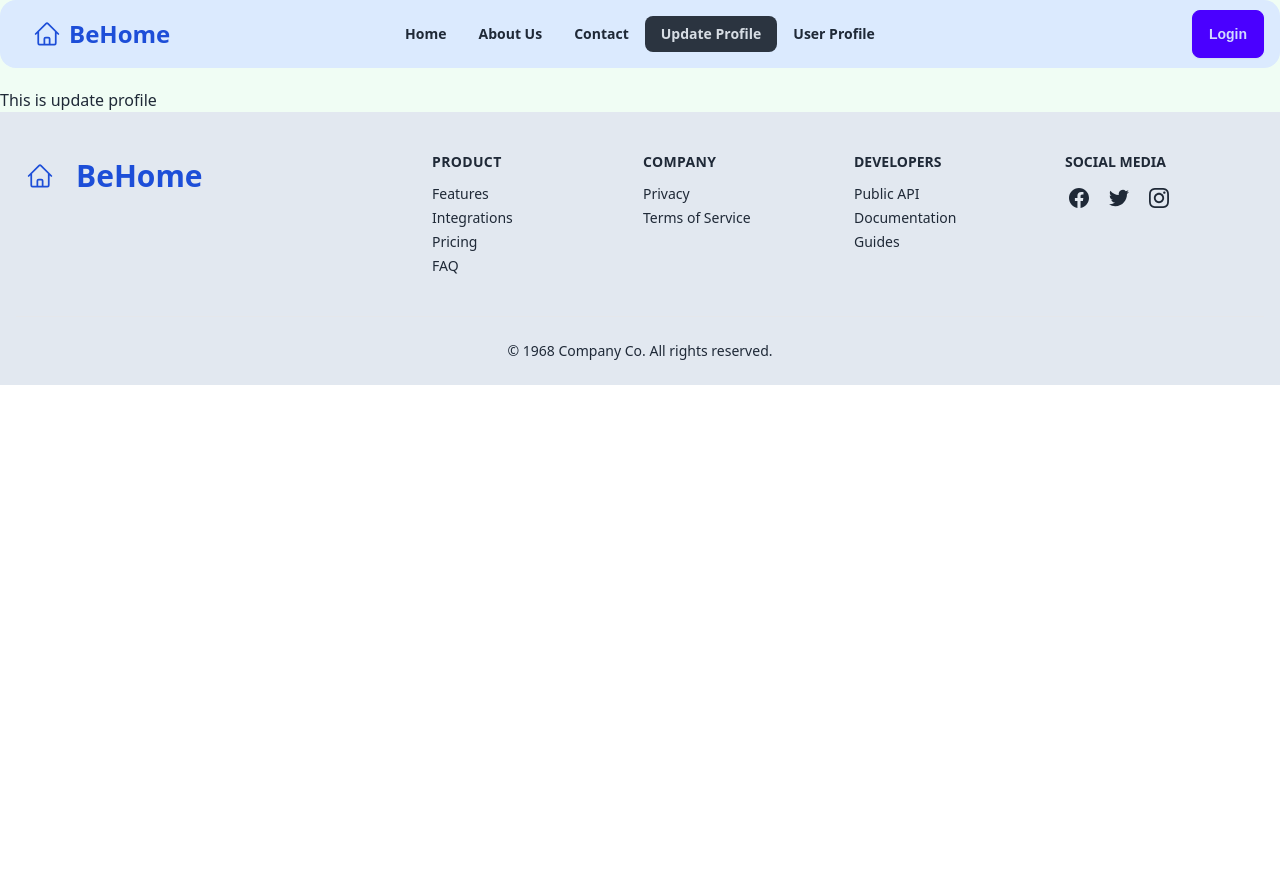
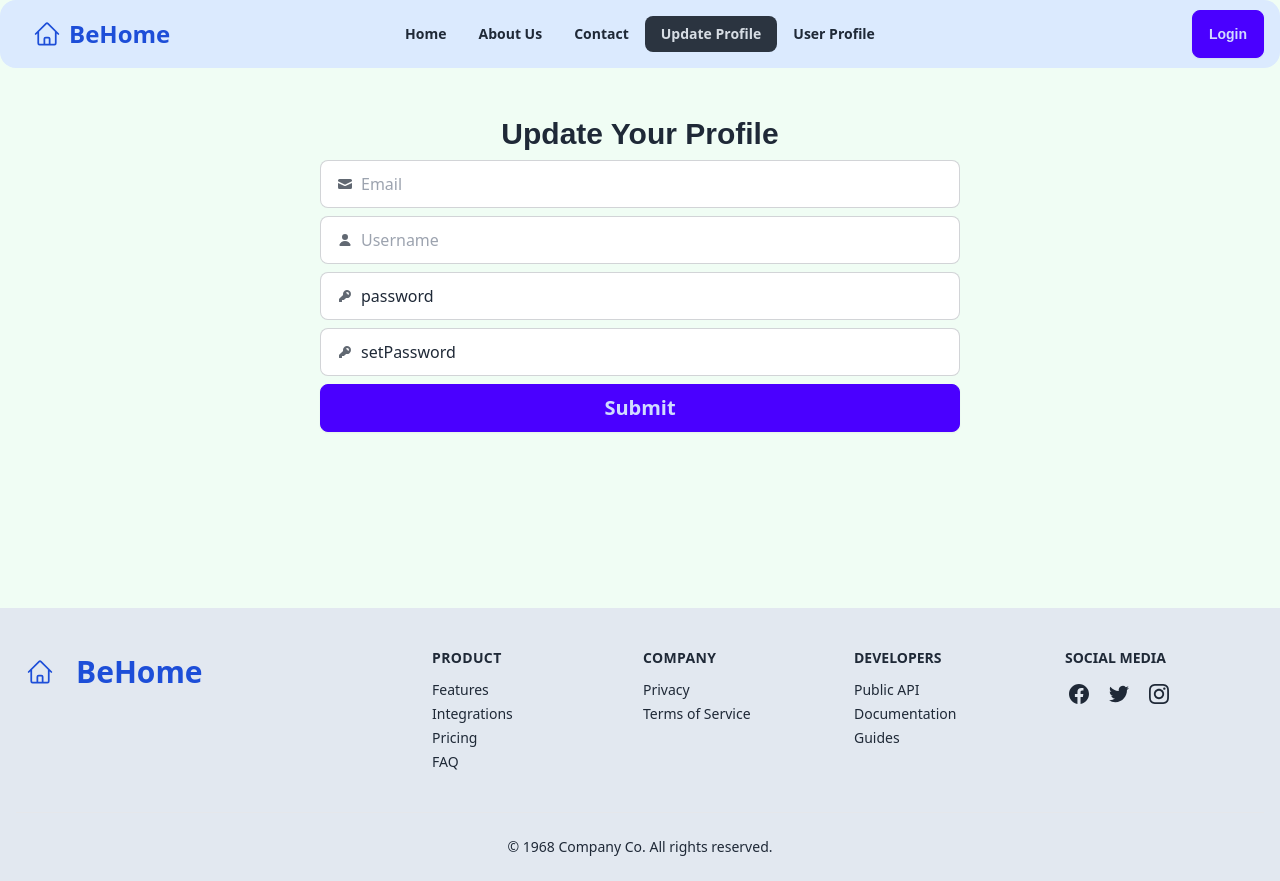
Before and after one commit to Meghla15/BeHome, a React (Vite) app: page /updateProfile in a window 1280 px wide. Before the commit the page ends 800 px from the top, so only its background shows below. Built offline with nearby package versions, Linux system fonts and the light colour scheme; no server answers.

Commit message:
adding some more function

```diff
--- a/package.json
+++ b/package.json
@@ -21,6 +21,7 @@
     "react-icons": "^5.0.1",
     "react-leaflet": "^4.2.1",
     "react-router-dom": "^6.22.3",
+    "react-toastify": "^10.0.5",
     "sort-by": "^1.2.0",
     "swiper": "^11.1.0"
   },
--- a/src/Components/Card/Card.jsx
+++ b/src/Components/Card/Card.jsx
@@ -1,7 +1,7 @@
 import { Link } from "react-router-dom";
 
 const Card = ({item}) => {
-    const {estate_title, id,price,status,area,location,facilities,image_url} = item || {};
+    const {estate_title, id,price,area,location,facilities,image_url} = item || {};
 
     return (
        <Link to={`/card-details/${id}`}> <div className="card container flex justify-between items-stretch h-full w-96 bg-base-100 shadow-xl">
--- a/src/DetailsPage/CardDetails.jsx
+++ b/src/DetailsPage/CardDetails.jsx
@@ -12,13 +12,14 @@ const CardDetails = () => {
 
     useEffect(()=>{
         if (cardData) {
-            const singleData =cardData.find(item => item.id === id);
+            const singleData =cardData.find(item => item.id == id);
 
             setSingleData(singleData);
             console.log(singleData)
 
         }
     },[cardData,id]);
+
     const {segment_name,estate_title,facilities } = singleData || {}
 
     return (
@@ -27,7 +28,7 @@ const CardDetails = () => {
           <img src="https://assets.lbmjournal.com/uploads/2019/11/new-single-family-home.jpg" className="w-[50%] rounded-lg shadow-2xl" />
           <div className=''>
           <p className='border-[1px] bg-red-700 text-white rounded-3xl w-1/3 text-center p-2 mb-2'>Status</p>
-            <h1 className="text-2xl font-neon font-semibold mb-2">Estate Name : <span className='font-extrabold font-neon '>Single Family Homes</span></h1>
+            <h1 className="text-2xl font-neon font-semibold mb-2">Estate Name : {estate_title}</h1>
             <h1 className="text-2xl font-neon font-bold">Estate Title :<span className='font-extrabold font-neon '>Spacious Family Home in Suburbia</span></h1>
 
             <p> <span className="py-6 text-xl font-semibold">Description: </span> This beautiful single-family home boasts 4 bedrooms, 2 bathrooms, and a large backyard, making it perfect for families seeking comfort and space. Nestled in the serene suburbs, this property offers a peaceful retreat from the hustle and bustle of city life. With ample natural light and modern amenities, including a spacious living room and fully equipped kitchen, this home is ideal for both relaxation and entertaining guests. Enjoy outdoor gatherings or simply unwind in the privacy of your backyard oasis. Conveniently located near schools, parks, and shopping centers, this home offers the perfect blend of tranquility and convenience.</p>
--- a/src/Firebase/FirebaseProvider.jsx
+++ b/src/Firebase/FirebaseProvider.jsx
@@ -15,7 +15,7 @@ const githubProvider = new GithubAuthProvider();
 const FirebaseProvider = ({children}) => {
     const [user, setUser] =useState(null);
     const [loading, setLoading] =useState(true);
-    console.log(loading)
+
 
 
 
@@ -29,7 +29,8 @@ const FirebaseProvider = ({children}) => {
      const updateUserProfile =(name,image) =>{
        return updateProfile(auth.currentUser,
              {
-            displayName: name, photoURL: image
+            displayName: name,
+            photoURL: image
           })
 
 
--- a/src/Hooks/UseAuth.jsx
+++ b/src/Hooks/UseAuth.jsx
@@ -1,4 +1,5 @@
-import React, { useContext } from 'react';
+
+import { useContext } from 'react';
 import { AuthContext } from '../Firebase/FirebaseProvider';
 
 const UseAuth = () => {
--- a/src/Hooks/UseCardData.jsx
+++ b/src/Hooks/UseCardData.jsx
@@ -6,9 +6,8 @@ const useCartData = () => {
 
     useEffect(()=>{
         const fetchData = async()=>{
-            const res =await fetch('../../public/FakeData/fakeData.json')
+            const res =await fetch('/FakeData/fakeData.json')
             const data = await res.json();
-            console.log(data)
             setCardData(data);
 
         }
--- a/src/Pages/Login.jsx
+++ b/src/Pages/Login.jsx
@@ -1,11 +1,13 @@
 
-import { Link } from 'react-router-dom';
+import { Link, useNavigate } from 'react-router-dom';
 import { useForm } from 'react-hook-form';
 import UseAuth from '../Hooks/UseAuth';
 import SocialLogin from '../Components/SocialLogin/SocialLogin';
 
 const Login = () => {
 	const {signInUser} =UseAuth();
+	const navigate = useNavigate();
+	const from = "/";
 
 	const {register,handleSubmit,formState: { errors }} = useForm();
 
@@ -14,6 +16,8 @@ const Login = () => {
 
 		 signInUser (email,password)
 		 .then(result =>{
+			navigate(from)
+			alert("user create successfully")
 			console.log(result.user)
 		 })
 		 .catch(error =>{
--- a/src/Pages/Register.jsx
+++ b/src/Pages/Register.jsx
@@ -1,60 +1,147 @@
-
-import { useForm} from "react-hook-form"
-import { Link, useLocation, useNavigate } from 'react-router-dom';
-import UseAuth from '../Hooks/UseAuth';
+import { FaEye, FaEyeSlash } from "react-icons/fa";
+import { useForm } from "react-hook-form";
+import { Link, useNavigate } from "react-router-dom";
+import UseAuth from "../Hooks/UseAuth";
+import { useState } from "react";
 
 const Register = () => {
-    const { createUser,updateUserProfile }=UseAuth();
+  const [error, setError] = useState("");
+  const [success, setSuccess] = useState("");
+  const [showPassword, setShowPassword] = useState(false);
+  const { createUser, updateUserProfile } = UseAuth();
   const navigate = useNavigate();
-    const location = useLocation();
-    const from = location?.state || "/";
+  const from = "/login";
 
-    const {register,handleSubmit,formState: { errors }} = useForm();
-      const onSubmit =data =>{
-        const {email, password, image, fullName } =data
+  const {
+    register,
+    handleSubmit,
+    formState: { errors },
+  } = useForm();
 
-        createUser(email,password)
-        .then(result =>{
-            updateUserProfile(fullName, image)
-            .then(() =>{
-                navigate(from)
+  const onSubmit = (e) => {
+    e.preventDefault;
+    const { email, password, image, fullName } = e;
+    setError("");
+    setSuccess("");
+
+    if (password.length < 6) {
+      setError("password should be 6 character");
+      return;
+    } else if (!/[A-Z]/.test(password)) {
+      setError("Password should be one UpperCase letter");
+      return;
+    } else if (!/[a-z]/.test(password)) {
+      setError("Password should be one lowercase letter");
+      return;
+    }
+
+    createUser(email, password)
+      .then(() => {
+        updateUserProfile(fullName, image).then(() => {
+          setSuccess("user Created Successfully");
+          navigate(from);
+        });
       })
-            console.log(result);
-        })
-        .catch(error =>{
-			console.log(error)
-		 })
-      }
+      .catch((error) => {
+        setError(error.massage);
+        console.log(error);
+      });
+  };
   return (
     <section className="p-6 dark:text-gray-800">
-        <form onSubmit={handleSubmit(onSubmit)}  noValidate="" className="container w-full max-w-xl p-8 mx-auto space-y-6 rounded-md shadow bg-gray-50">
-            <h2 className="w-full text-3xl text-blue-700 font-bold leading-tight text-center">Please Register</h2>
+      <form
+        onSubmit={handleSubmit(onSubmit)}
+        noValidate=""
+        className="container w-full max-w-xl p-8 mx-auto space-y-6 rounded-md shadow bg-gray-50"
+      >
+        <h2 className="w-full text-3xl text-blue-700 font-bold leading-tight text-center">
+          Please Register
+        </h2>
         <div>
-                <label htmlFor="name" className="block mb-1 ml-1">Name</label>
-                <input  {...register("name", { required: true })} id="name" type="text" placeholder="Your name" required="" className="block w-full p-2 rounded focus:outline-none focus:ring focus:ring-opacity-25 focus:dark:ring-violet-600 dark:bg-gray-100" />
-                {errors.name && <span className='text-red-600'>This field is required</span>}
+          <label htmlFor="name" className="block mb-1 ml-1">
+            Name
+          </label>
+          <input
+            {...register("name", { required: true })}
+            id="name"
+            type="text"
+            placeholder="Your name"
+            required=""
+            className="block w-full p-2 rounded focus:outline-none focus:ring focus:ring-opacity-25 focus:dark:ring-violet-600 dark:bg-gray-100"
+          />
+          {errors.name && (
+            <span className="text-red-600">This field is required</span>
+          )}
         </div>
         <div>
-                <label htmlFor="email" className="block mb-1 ml-1">Email</label>
-                <input  {...register("email", { required: true })} id="email" type="email" placeholder="Your email" required="" className="block w-full p-2 rounded focus:outline-none focus:ring focus:ring-opacity-25 focus:dark:ring-violet-600 dark:bg-gray-100" />
-                {errors.email && <span className='text-red-600'>This field is required</span>}
+          <label htmlFor="email" className="block mb-1 ml-1">
+            Email
+          </label>
+          <input
+            {...register("email", { required: true })}
+            id="email"
+            type="email"
+            placeholder="Your email"
+            required=""
+            className="block w-full p-2 rounded focus:outline-none focus:ring focus:ring-opacity-25 focus:dark:ring-violet-600 dark:bg-gray-100"
+          />
+          {errors.email && (
+            <span className="text-red-600">This field is required</span>
+          )}
         </div>
         <div>
-                <label htmlFor="text" className="block mb-1 ml-1">PhotoURL</label>
-                <input id="text" type="text" placeholder="Your Photo URL"  className="block w-full p-2 rounded focus:outline-none focus:ring focus:ring-opacity-25 focus:dark:ring-violet-600 dark:bg-gray-100" />
+          <label htmlFor="text" className="block mb-1 ml-1">
+            PhotoURL
+          </label>
+          <input
+            id="text"
+            type="text"
+            placeholder="Your Photo URL"
+            className="block w-full p-2 rounded focus:outline-none focus:ring focus:ring-opacity-25 focus:dark:ring-violet-600 dark:bg-gray-100"
+          />
         </div>
         <div>
-                <label htmlFor="password" className="block mb-1 ml-1">Password</label>
-                <input  {...register("password", { required: true })} id="email" type="password" placeholder="Enter Your Password" required="" className="block w-full p-2 rounded focus:outline-none focus:ring focus:ring-opacity-25 focus:dark:ring-blue-00 dark:bg-gray-100" />
-                {errors.password && <span className='text-red-600'>This field is required</span>}
+          <label htmlFor="password" className="block mb-1 ml-1">
+            Password
+          </label>
+          <div className="relative">
+            <input
+              {...register("password", { required: true })}
+              id="email"
+              type={showPassword ? "text" : "password"}
+              placeholder="Enter Your Password"
+              required=""
+              className="block w-full p-2 rounded focus:outline-none focus:ring focus:ring-opacity-25 focus:dark:ring-blue-00 dark:bg-gray-100"
+            />
+            <span
+              className="absolute"
+              onClick={() => setShowPassword(!showPassword)}
+            >
+              {showPassword ? <FaEyeSlash></FaEyeSlash> : <FaEye></FaEye>}
+            </span>
+          </div>
+          {errors.password && (
+            <span className="text-red-600">This field is required</span>
+          )}
         </div>
 
         <div>
-                <button type="submit" className="w-full px-4 py-2 font-bold rounded shadow focus:outline-none focus:ring hover:ring focus:ring-opacity-50 bg-blue-600 text-white">Register</button>
-                <p className='text-xl font-bold text-center'> or</p>
-                <Link to={"/login"}> <button  className="w-full px-4 py-2 font-bold rounded shadow focus:outline-none focus:ring hover:ring focus:ring-opacity-50 bg-blue-600 text-white">Login</button></Link>
-
+          <button
+            type="submit"
+            className="w-full px-4 py-2 font-bold rounded shadow focus:outline-none focus:ring hover:ring focus:ring-opacity-50 bg-blue-600 text-white"
+          >
+            Register
+          </button>
+          <p className="text-xl font-bold text-center"> or</p>
+          <Link to={"/login"}>
+            {" "}
+            <button className="w-full px-4 py-2 font-bold rounded shadow focus:outline-none focus:ring hover:ring focus:ring-opacity-50 bg-blue-600 text-white">
+              Login
+            </button>
+          </Link>
         </div>
+        {error && <p className="font-bold text-red-600">{error}</p>}
+        {success && <p className="font-bold text-green-500">{success}</p>}
       </form>
     </section>
   );
--- a/src/Pages/UpdateProfile.jsx
+++ b/src/Pages/UpdateProfile.jsx
@@ -1,12 +1,71 @@
-import React from 'react';
-
+import React from "react";
 
 const UpdateProfile = () => {
-    return (
-        <div>
-            <h1 className='animate__animated animate__bounce'>This is update profile</h1>
-        </div>
-    );
+  return (
+    <div>
+      <div className="w-2/4 mx-auto mt-12">
+        <h1 className="animate__animated animate__bounce text-center font-neon text-3xl font-bold mb-2">
+          Update Your Profile
+        </h1>
+        <form>
+          <label className="input input-bordered flex items-center gap-2 mb-2">
+            <svg
+              xmlns="http://www.w3.org/2000/svg"
+              viewBox="0 0 16 16"
+              fill="currentColor"
+              className="w-4 h-4 opacity-70"
+            >
+              <path d="M2.5 3A1.5 1.5 0 0 0 1 4.5v.793c.026.009.051.02.076.032L7.674 8.51c.206.1.446.1.652 0l6.598-3.185A.755.755 0 0 1 15 5.293V4.5A1.5 1.5 0 0 0 13.5 3h-11Z" />
+              <path d="M15 6.954 8.978 9.86a2.25 2.25 0 0 1-1.956 0L1 6.954V11.5A1.5 1.5 0 0 0 2.5 13h11a1.5 1.5 0 0 0 1.5-1.5V6.954Z" />
+            </svg>
+            <input type="text" className="grow" placeholder="Email" />
+          </label>
+          <label className="input input-bordered flex items-center gap-2 mb-2">
+            <svg
+              xmlns="http://www.w3.org/2000/svg"
+              viewBox="0 0 16 16"
+              fill="currentColor"
+              className="w-4 h-4 opacity-70"
+            >
+              <path d="M8 8a3 3 0 1 0 0-6 3 3 0 0 0 0 6ZM12.735 14c.618 0 1.093-.561.872-1.139a6.002 6.002 0 0 0-11.215 0c-.22.578.254 1.139.872 1.139h9.47Z" />
+            </svg>
+            <input type="text" className="grow" placeholder="Username" />
+          </label>
+          <label className="input input-bordered flex items-center gap-2 mb-2">
+          <svg
+              xmlns="http://www.w3.org/2000/svg"
+              viewBox="0 0 16 16"
+              fill="currentColor"
+              className="w-4 h-4 opacity-70"
+            >
+              <path
+                fillRule="evenodd"
+                d="M14 6a4 4 0 0 1-4.899 3.899l-1.955 1.955a.5.5 0 0 1-.353.146H5v1.5a.5.5 0 0 1-.5.5h-2a.5.5 0 0 1-.5-.5v-2.293a.5.5 0 0 1 .146-.353l3.955-3.955A4 4 0 1 1 14 6Zm-4-2a.75.75 0 0 0 0 1.5.5.5 0 0 1 .5.5.75.75 0 0 0 1.5 0 2 2 0 0 0-2-2Z"
+                clipRule="evenodd"
+              />
+            </svg>
+            <input type="" className="" value="password" />
+          </label>
+          <label className="input input-bordered flex items-center gap-2 mb-2">
+          <svg
+              xmlns="http://www.w3.org/2000/svg"
+              viewBox="0 0 16 16"
+              fill="currentColor"
+              className="w-4 h-4 opacity-70"
+            >
+              <path
+                fillRule="evenodd"
+                d="M14 6a4 4 0 0 1-4.899 3.899l-1.955 1.955a.5.5 0 0 1-.353.146H5v1.5a.5.5 0 0 1-.5.5h-2a.5.5 0 0 1-.5-.5v-2.293a.5.5 0 0 1 .146-.353l3.955-3.955A4 4 0 1 1 14 6Zm-4-2a.75.75 0 0 0 0 1.5.5.5 0 0 1 .5.5.75.75 0 0 0 1.5 0 2 2 0 0 0-2-2Z"
+                clipRule="evenodd"
+              />
+            </svg>
+            <input type="setPassword" className="" value="setPassword" />
+          </label>
+          <button className="btn btn-primary mx-auto w-full font-bold text-xl mb-44">Submit</button>
+        </form>
+      </div>
+    </div>
+  );
 };
 
 export default UpdateProfile;
```
Also changed, not shown: src/Components/Navbar.jsx (+54 -26 lines), src/Pages/UserProfile.jsx (+28 -10 lines), 2 other files (tests, documents, lock files or other folders). Lines whose indentation alone changed are shown as unchanged.
